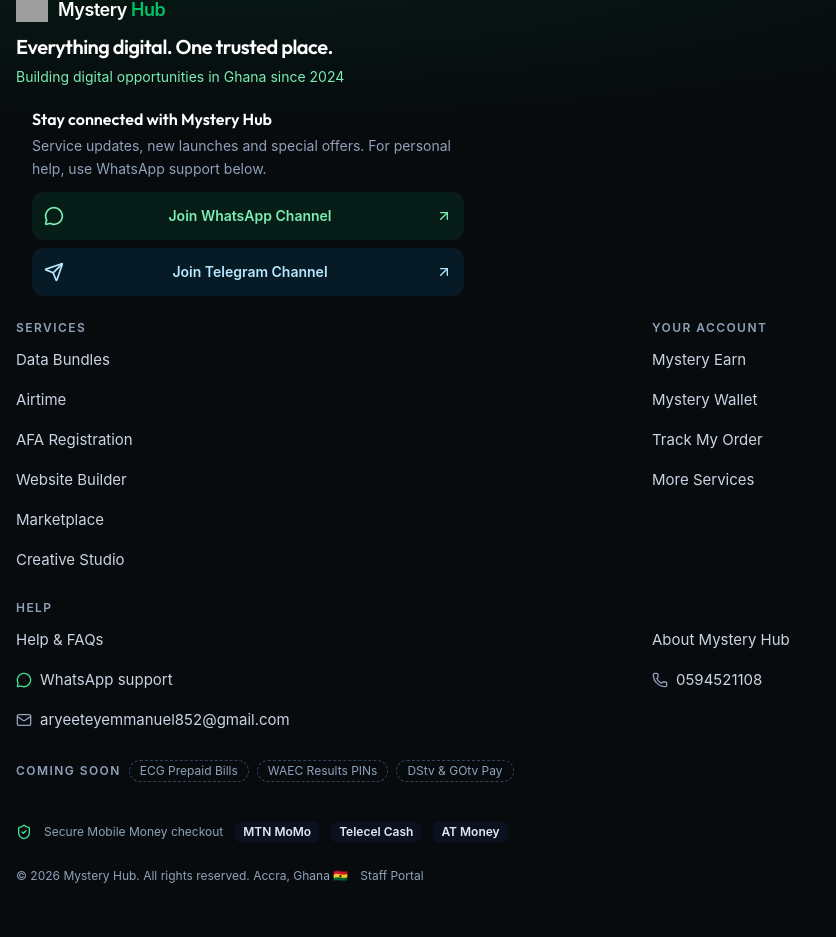
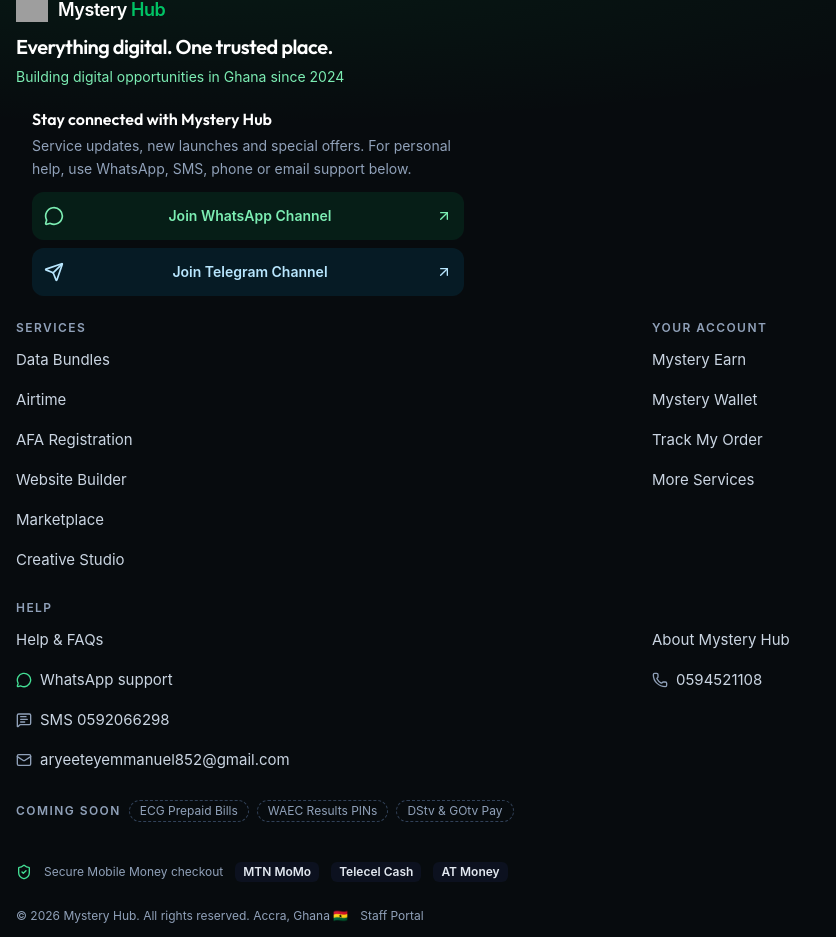
Before and after one commit to MysteryOrganization173/MYSTERY-HUB, a React (Vite) app: page / in a window 1280 px wide. Shown: the part 5469-6406 px from the top of the page, without its empty margins (0-836 px from the left). Built offline with nearby package versions, Linux system fonts and the light colour scheme; no server answers; grey boxes are pictures that could not be loaded.

Commit message:
Support hotfix: temporary WhatsApp and SMS contact paths

```diff
--- a/src/components/common/Footer.tsx
+++ b/src/components/common/Footer.tsx
@@ -4,7 +4,7 @@ import { useApp } from '../../context/AppContext';
 import { BUSINESS_CONFIG } from '../../config/business';
 import { ROUTE_PATH_MAP } from '../../utils/routing';
 import type { ActivePage } from '../../types';
-import { ArrowUpRight, Mail, MessageCircle, Phone, Send, ShieldCheck } from 'lucide-react';
+import { ArrowUpRight, Mail, MessageCircle, MessageSquareText, Phone, Send, ShieldCheck } from 'lucide-react';
 import { Seasonal } from '../../seasonal/Seasonal';
 
 type FooterLink = { label: string; page: ActivePage; note?: string; open?: () => void };
@@ -54,7 +54,7 @@ export const Footer: React.FC = () => {
 
             <section aria-labelledby="footer-channel" className="max-w-md border-l-2 border-[#00c365]/60 pl-4">
               <h2 id="footer-channel" className="font-['Outfit'] text-base font-semibold text-white">Stay connected with Mystery Hub</h2>
-              <p className="mt-1 text-sm leading-relaxed text-slate-400">Service updates, new launches and special offers. For personal help, use WhatsApp support below.</p>
+              <p className="mt-1 text-sm leading-relaxed text-slate-400">Service updates, new launches and special offers. For personal help, use WhatsApp, SMS, phone or email support below.</p>
               <div className="mt-3 grid gap-2 sm:grid-cols-2 lg:grid-cols-1 xl:grid-cols-2">
                 <a href={contact.whatsappChannelUrl} target="_blank" rel="noopener noreferrer" className="inline-flex min-h-12 items-center justify-between gap-2 rounded-xl border border-[#00c365]/40 bg-[#00c365]/10 px-3 py-3 text-sm font-semibold text-[#7cedb3] hover:bg-[#00c365]/20 transition-colors focus-visible:outline-2 focus-visible:outline-offset-2 focus-visible:outline-[#7cedb3]">
                   <MessageCircle className="h-5 w-5 shrink-0" aria-hidden="true" /><span>Join WhatsApp Channel</span><ArrowUpRight className="h-4 w-4 shrink-0" aria-hidden="true" /><span className="sr-only">(opens in a new tab)</span>
@@ -82,6 +82,7 @@ export const Footer: React.FC = () => {
                   {column.title === 'Help' && <>
                     <li><a href={contact.supportWhatsAppUrl} target="_blank" rel="noopener noreferrer" className={linkClass}><MessageCircle className="h-4 w-4 text-[#44df95]" aria-hidden="true" />WhatsApp support</a></li>
                     <li><a href={contact.phoneLink} className={linkClass}><Phone className="h-4 w-4 text-slate-400" aria-hidden="true" />{contact.supportPhone}</a></li>
+                    <li><a href={contact.smsLink} className={linkClass}><MessageSquareText className="h-4 w-4 text-slate-400" aria-hidden="true" />SMS {contact.supportSms}</a></li>
                     <li className="col-span-2 sm:col-span-1"><a href={contact.emailLink} className={linkClass} title={contact.supportEmail}><Mail className="h-4 w-4 shrink-0 text-slate-400" aria-hidden="true" /><span className="min-w-0">{contact.supportEmail.split('@')[0]}<wbr />@{contact.supportEmail.split('@')[1]}</span></a></li>
                   </>}
                 </ul>
```
